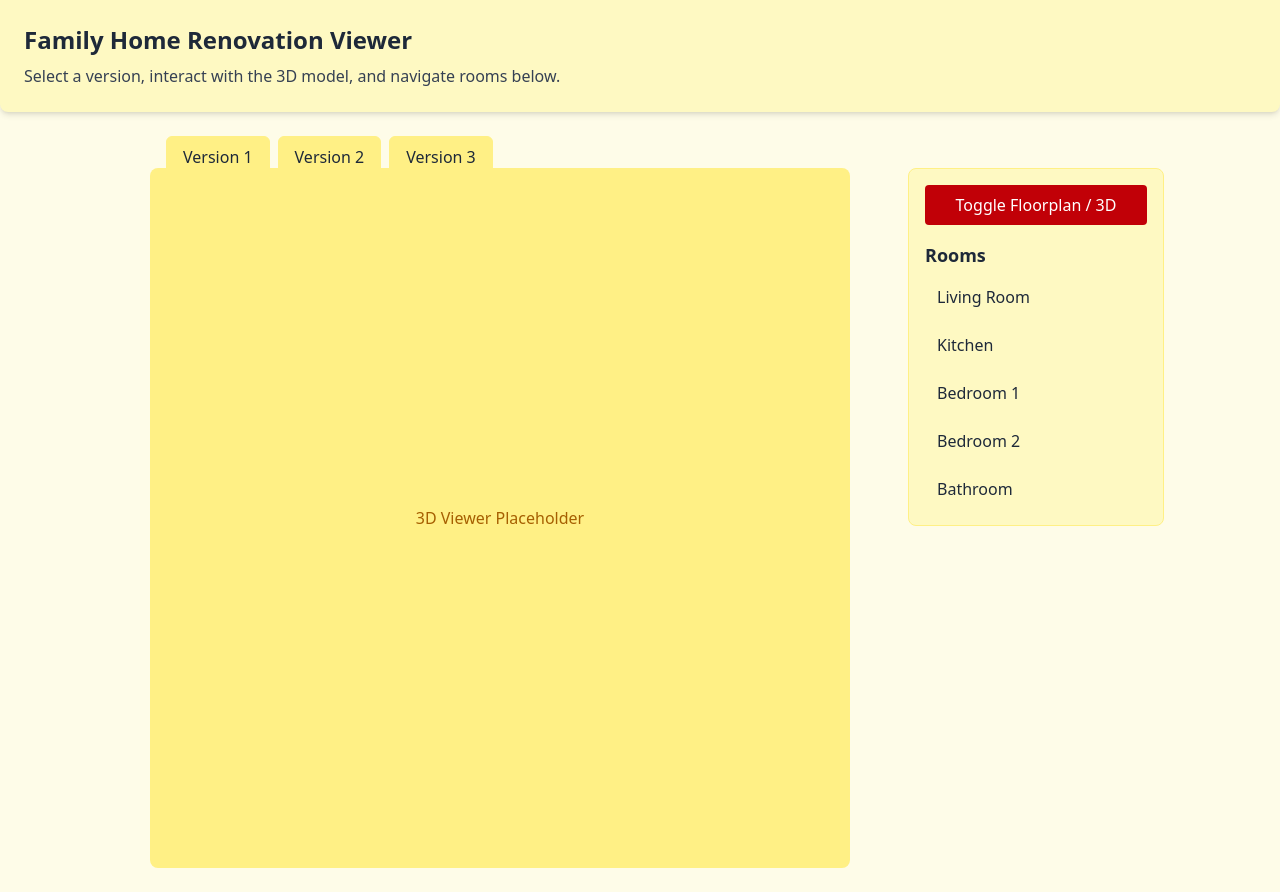
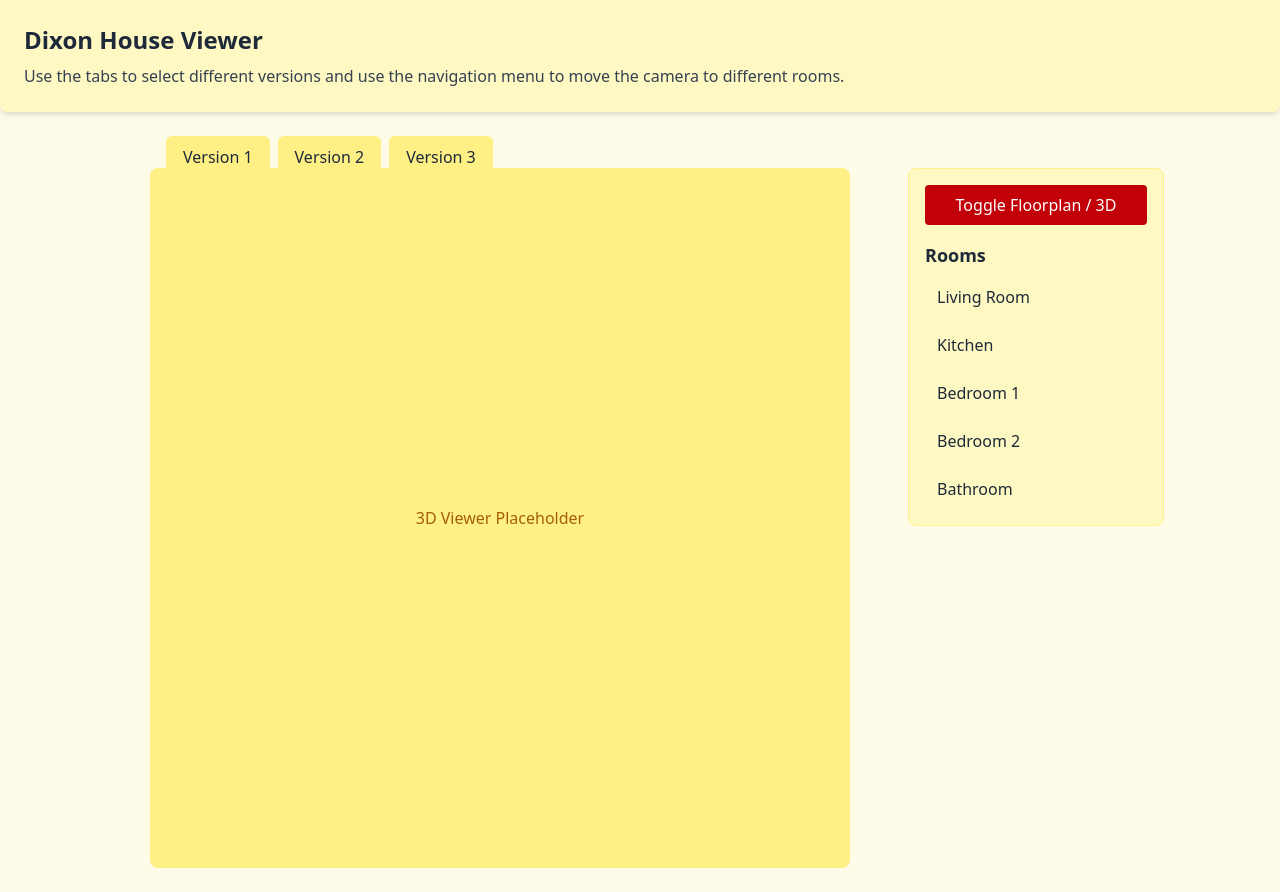
Before and after one commit to henrySi1va/dixon-house, a Vue app: page / in a window 1280 px wide. Built offline with nearby package versions, Linux system fonts and the light colour scheme.

Commit message:
Update header component

```diff
--- a/src/App.vue
+++ b/src/App.vue
@@ -1,15 +1,12 @@
 <script setup>
-import Interface from './components/Interface.vue';
 import Header from '@/components/Header.vue';
+import Interface from '@/components/Interface.vue';
 </script>
 
 <template>
 <body class="bg-yellow-50 text-gray-800 min-h-screen flex flex-col">
-  <!-- Header -->
-  <header class="p-6 bg-yellow-100 shadow-md rounded-b-lg">
-    <h1 class="text-2xl font-bold mb-2">Family Home Renovation Viewer</h1>
-    <p class="text-gray-700">Select a version, interact with the 3D model, and navigate rooms below.</p>
-  </header>
+
+  <Header />
 
   <!-- Main Content -->
   <main class="flex flex-col md:flex-row p-6 gap-6 mt-8 flex-1 items-start justify-center">
--- a/src/components/Header.vue
+++ b/src/components/Header.vue
@@ -1,10 +1,9 @@
+<script setup>
+</script>
+
 <template>
-  <header class="w-full flex flex-col py-6">
-    <h1 class="text-3xl font-bold tracking-wide m-0">Dixon House</h1>
-    <p>Use the tabs to select a version of the house and the navigation menu to go to different rooms.</p>
+  <header class="p-6 bg-yellow-100 shadow-md rounded-b-lg">
+    <h1 class="text-2xl font-bold mb-2">Dixon House Viewer</h1>
+    <p class="text-gray-700">Use the tabs to select different versions and use the navigation menu to move the camera to different rooms.</p>
   </header>
 </template>
-
-<script setup>
-// No script logic needed for a simple header
-</script>
```
